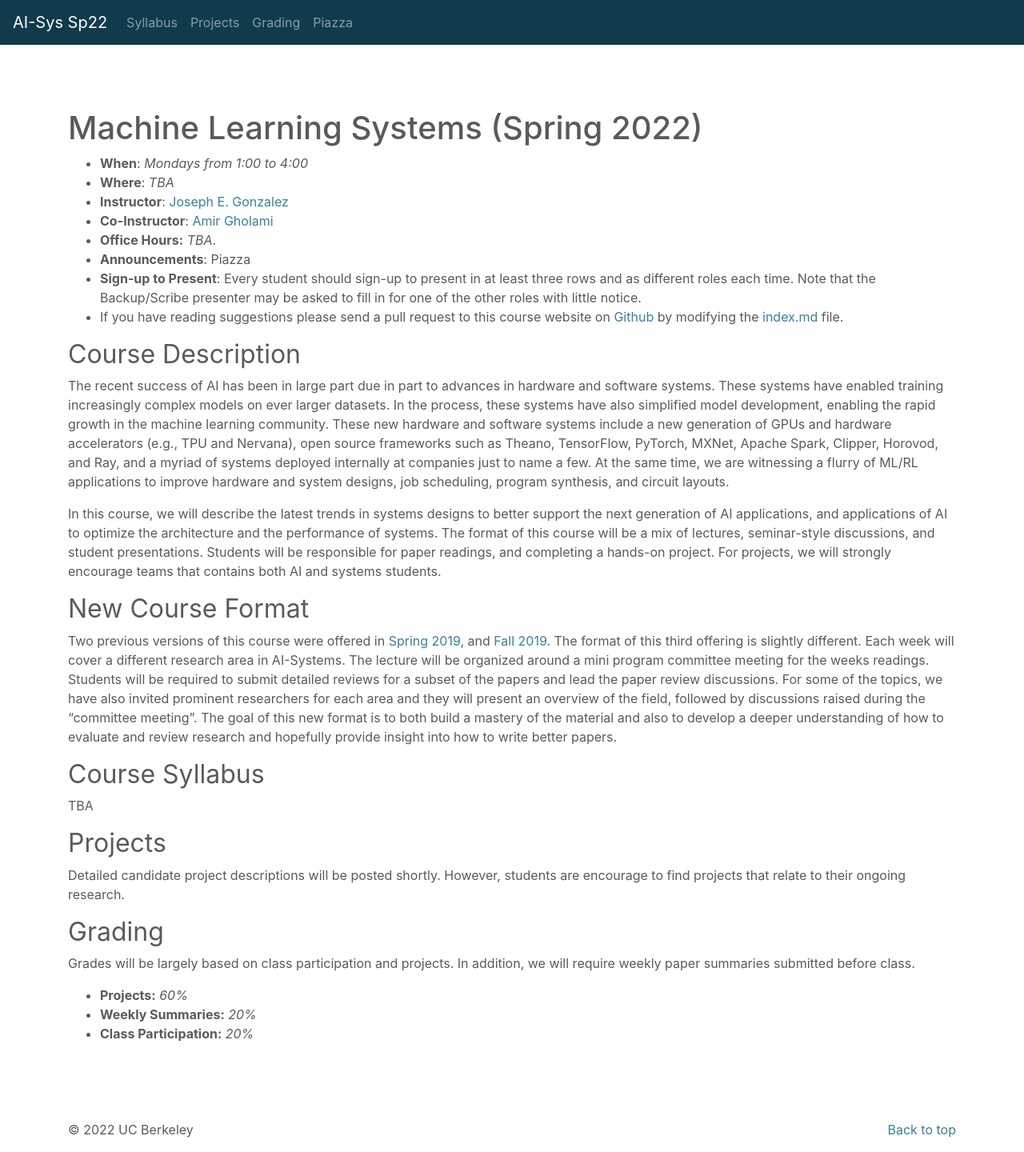
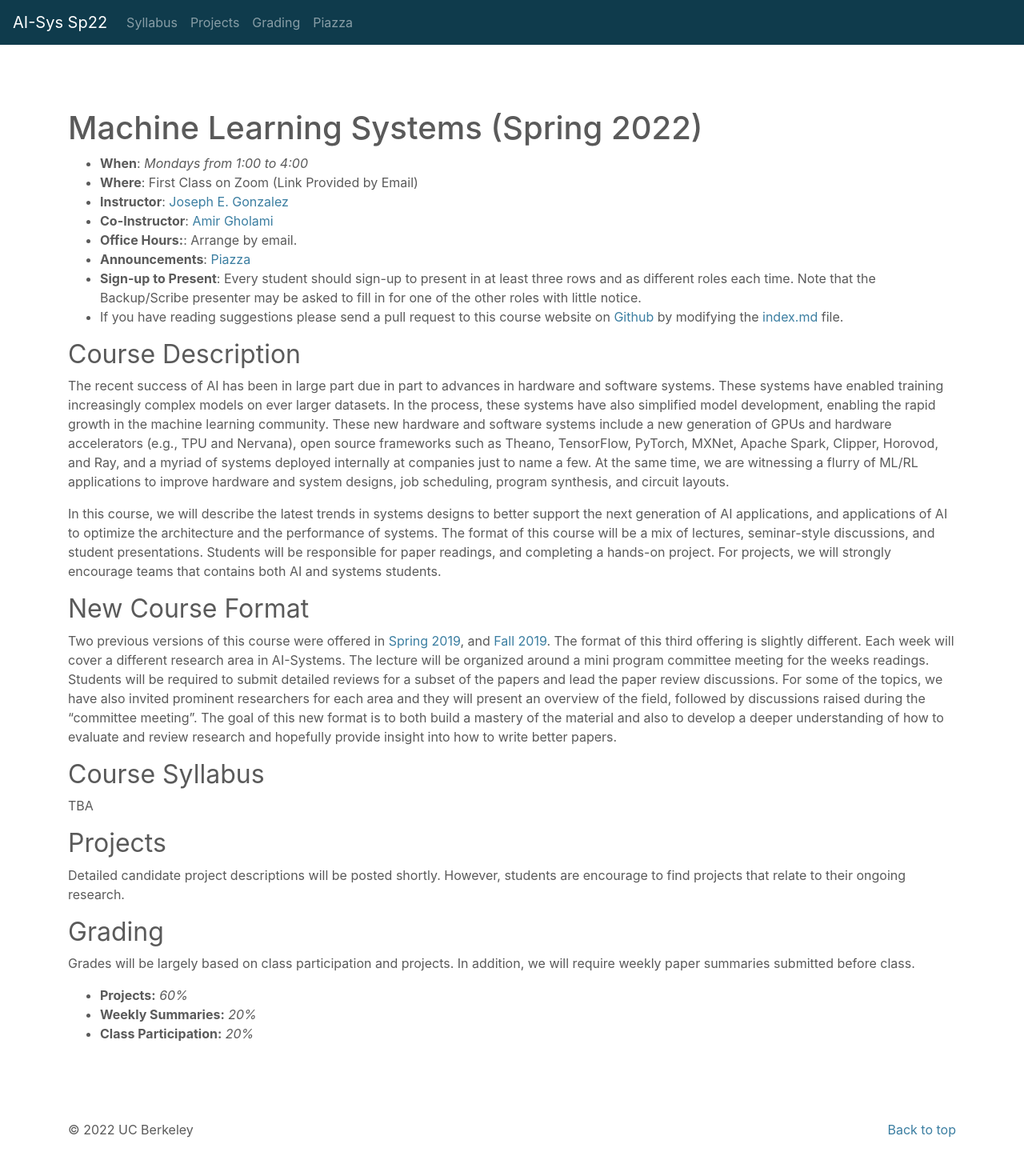
Before and after one commit to ucbrise/cs294-ai-sys-sp22, a Jekyll site: the page built from index.md, in a window 1280 px wide. Shown: the whole page at 80% size. Built offline with Jekyll 4.4.1, drawn with Linux system fonts in a browser that asks for light colours; nearby versions of some CDN libraries; our own code applies the rules of GitHub Pages for plain Markdown files.

Commit message:
adding piazza link

```diff
--- a/index.md
+++ b/index.md
@@ -6,11 +6,11 @@ layout: default
 # Machine Learning Systems (Spring 2022)
 
 * **When**: *Mondays from 1:00 to 4:00*
-* **Where**: *TBA*
+* **Where**: First Class on Zoom (Link Provided by Email)
 * **Instructor**: [Joseph E. Gonzalez](https://eecs.berkeley.edu/~jegonzal)
 * **Co-Instructor**: [Amir Gholami](https://eecs.berkeley.edu/~amirgh)
-* **Office Hours:** *TBA*.
-* **Announcements**: Piazza
+* **Office Hours:**: Arrange by email.
+* **Announcements**: [Piazza](piazza.com/berkeley/spring2022/cs294162)
 * **Sign-up to Present**: Every student should sign-up to present in at least three rows and as different roles each time.  Note that the Backup/Scribe presenter may be asked to fill in for one of the other roles with little notice.
 * If you have reading suggestions please send a pull request to this course website on [Github](https://github.com/ucbrise/cs294-ai-sys-sp22) by modifying the [index.md](https://github.com/ucbrise/cs294-ai-sys-sp22/blob/master/index.md) file.
 
```
Also changed, not shown: Gemfile.lock.
